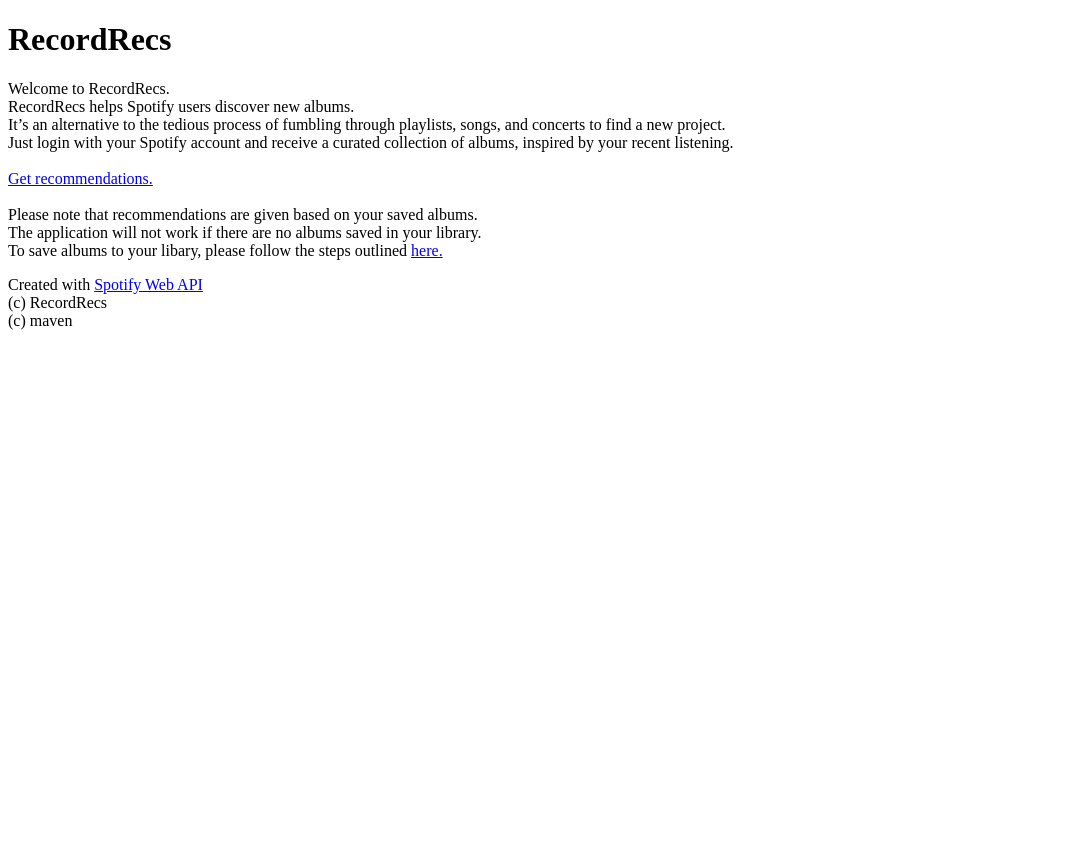
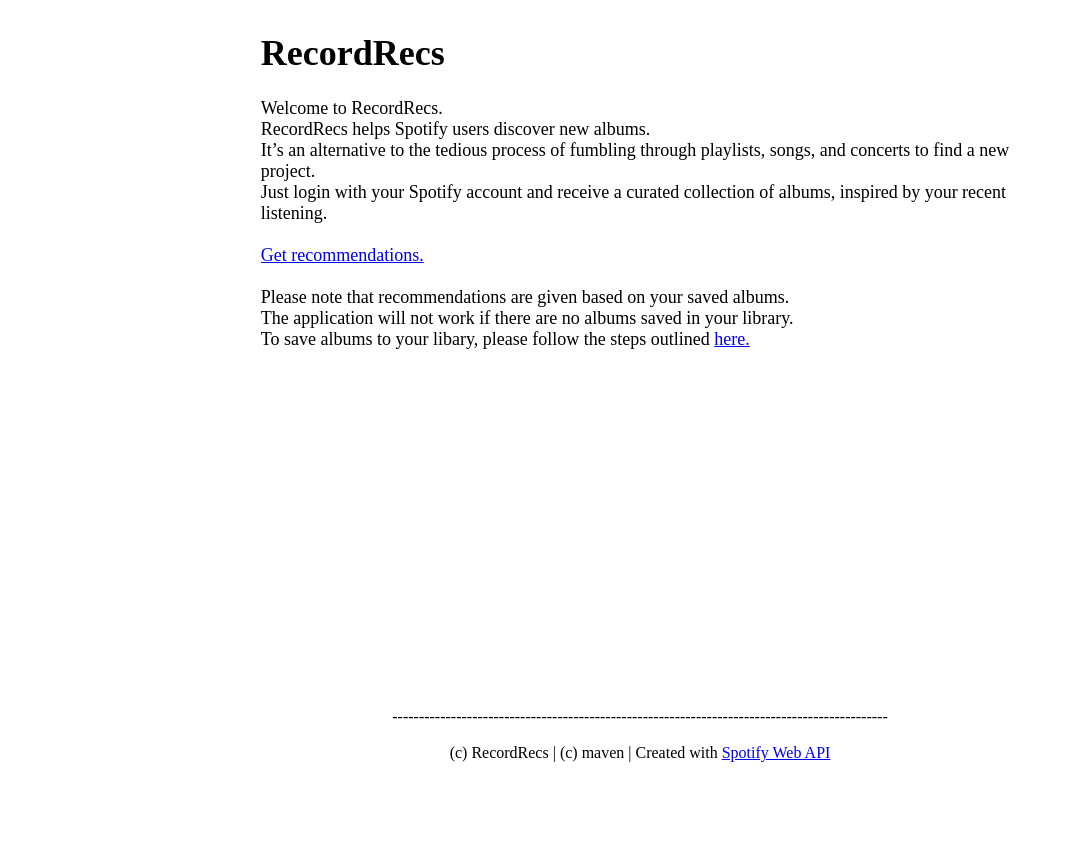
Before and after one commit to irwinj22/RecordRecs, a Flask app: page /welcome in a window 1280 px wide. Shown: the whole page, without its empty margins (0-1065 px from the left). Before the commit the page ends 330 px from the top, so only its background shows below. Run offline with Flask 3, Linux system fonts and the light colour scheme.

Commit message:
more CSS/HTML work ... but still more TODO

```diff
--- a/recordRecs/__init__.py
+++ b/recordRecs/__init__.py
@@ -22,11 +22,6 @@ def create_app(test_config=None):
     except OSError:
         pass
 
-    # a simple page that says hello
-    @app.route('/hello')
-    def hello():
-        return 'Hello, World!'
-
     from . import welcome, auth, rec
     app.register_blueprint(welcome.bp)
     app.register_blueprint(auth.bp)
--- a/recordRecs/static/style.css
+++ b/recordRecs/static/style.css
@@ -0,0 +1,30 @@
+html, body {
+    font-family:'Times New Roman', Times, serif;
+    font-size: 18px;
+    /* display: flex; */
+    justify-content: center;
+    /* align-items: flex-start; */
+    height: 100%;
+}
+
+.container {
+    width: 60%;
+    /* padding: 20px; */
+    text-align:left;
+    margin:0 auto 40px;
+    min-height: 100%;
+}
+
+.main {
+    overflow: auto;
+    padding-bottom: 140px;
+}
+
+.footer {
+    position: relative;
+    margin-top: -140px;
+    height: 140px;
+    clear: both;
+    font-size: 16px;
+    text-align: center;
+}
--- a/recordRecs/templates/welcome/welcome.html
+++ b/recordRecs/templates/welcome/welcome.html
@@ -1,8 +1,11 @@
 <!DOCTYPE html>
 <html lang = "en">
     <head>
+        <link rel="stylesheet" href="{{ url_for('static', filename='style.css') }}">
     </head>
     <body>
+        <div class="container">
+            <div class = "main">
                 <header>
                     <h1>
                         RecordRecs
@@ -12,21 +15,26 @@
                     <p>
                         Welcome to RecordRecs. <br>
                         RecordRecs helps Spotify users discover new albums.<br>
-                It’s an alternative to the tedious process of fumbling through playlists, songs, and concerts to find a new project. <br>
-                Just login with your Spotify account and receive a curated collection of albums, inspired by your recent listening. <br>
+                        It’s an alternative to the tedious process of fumbling
+                        through playlists, songs, and concerts to find a new project. <br>
+                        Just login with your Spotify account and receive
+                        a curated collection of albums, inspired by your recent listening. <br>
                         <br>
                         <a href='/auth/login'>Get recommendations.</a>
-                <br>
-                <br>
+                        <br> <br>
                         Please note that recommendations are given based on your saved albums. <br>
                         The application will not work if there are no albums saved in your library. <br>
                         To save albums to your libary, please follow the steps outlined <a href='https://www.youtube.com/watch?v=tj2d_rxwOeI' target="_blank">here.</a>
+                        <br> <br> <br> <br> <br> <br>
                     </p>
                 </section>
-        <footer>
-            Created with <a href='https://developer.spotify.com/documentation/web-api' target="_blank"> Spotify Web API</a> <br>
-            (c) RecordRecs <br>
-            (c) maven
-        </footer>
+            </div>
+        </div>
+        <div class="footer">
+            --------------------------------------------------------------------------------------------- <br><br>
+            (c) RecordRecs |
+            (c) maven |
+            Created with <a href='https://developer.spotify.com/documentation/web-api' target="_blank"> Spotify Web API</a>
+        </div>
     </body>
 </html>
--- a/recordRecs/welcome.py
+++ b/recordRecs/welcome.py
@@ -9,22 +9,4 @@ Welcome page, redirect to login.
 '''
 @bp.route('/welcome')
 def index():
-    # TODO: this first line should be included in the html somehow, but that also has to be
-    # up and running, if that makes any sense at all.
-    # return "Welcome to RecordRecs <a href='/login'>Login with Spotify</a>"
     return render_template('welcome/welcome.html')
-
-'''
-yes, this makes sense.
-At the very beginning, I just want to return the home page, that will include a link
-that will lead the user to the login with spotify, then, the recommendations will
-be returned but in a fancy way on the web page
-other features could include search capability,
-and then also the ability to refresh and get another round of recs.
-so yes, i def have my work cut out for me here.
-'''
-
-'''
-so maybe the first "goal" could be to just get the whole structure and flow set up
-and then after that i can work more on the look of the whole website and all of that jazz
-'''
```
Also changed, not shown: recordRecs/templates/rec/recs.html (+11 -2 lines). Lines whose indentation alone changed are shown as unchanged.
